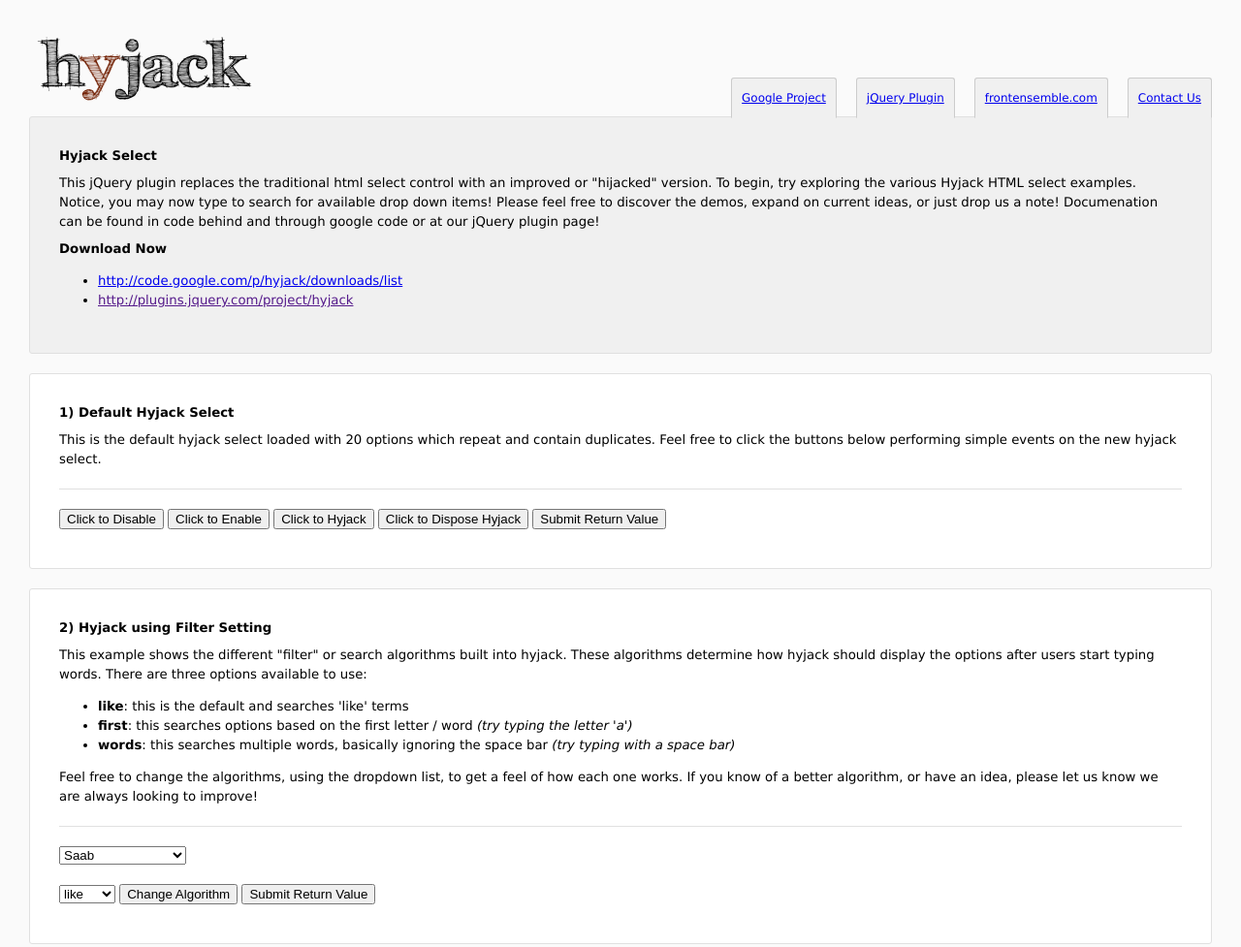
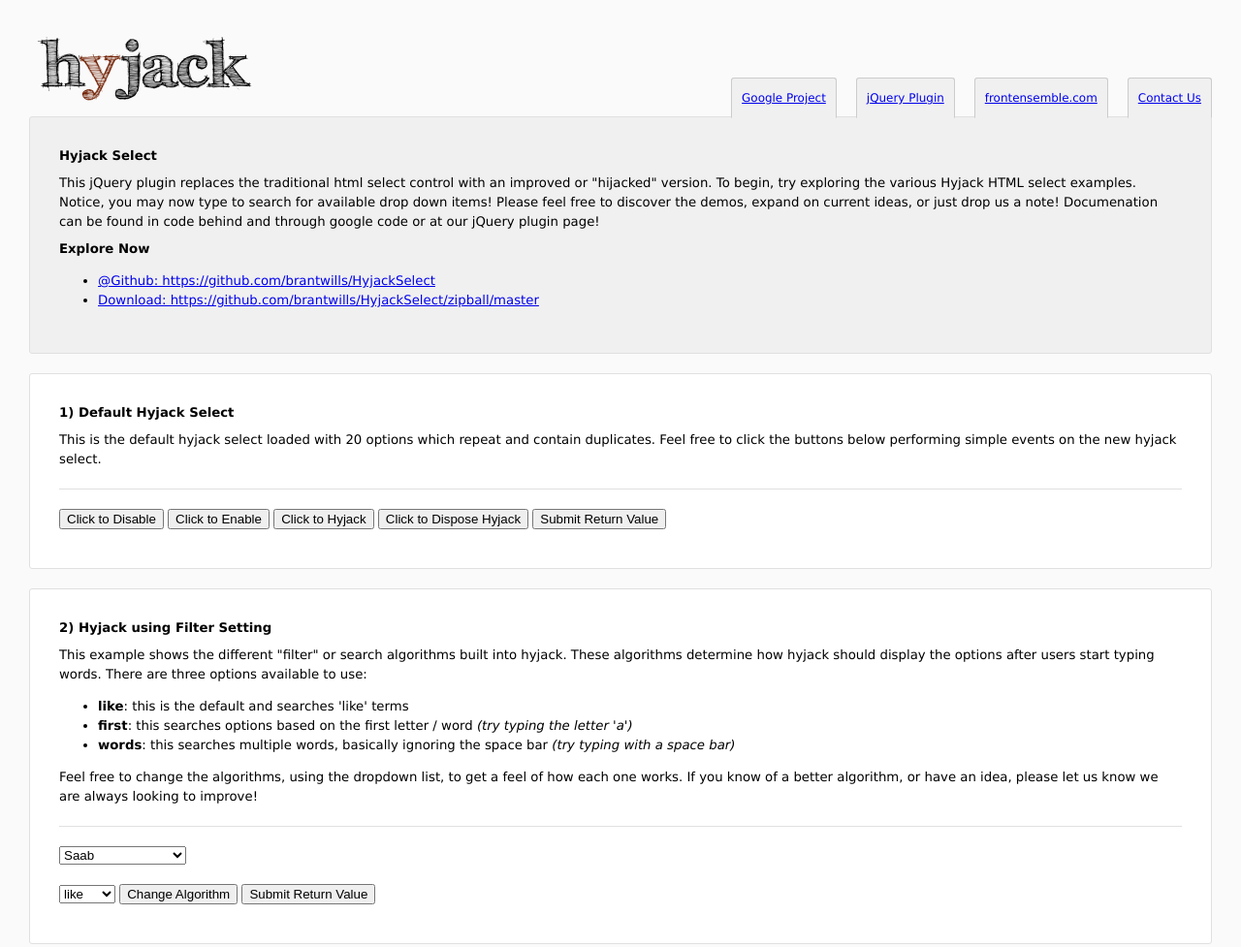
Before and after one commit to jixiangqd/HyjackSelect, a plain HTML site: page index.html in a window 1280 px wide. Shown: the top 977 px of the page at 97% size. Drawn offline with nearby package versions, Linux system fonts and the light colour scheme.

Commit message:
Removed Old Download Links

```diff
--- a/index.html
+++ b/index.html
@@ -87,10 +87,10 @@ Be Excellent to Each Other - http://www.youtube.com/watch?v=ijqnsRqSo2k
 		</p>
 
 
-		<b>Download Now</b>
+		<b>Explore Now</b>
 		<ul>
-			<li><a href="http://code.google.com/p/hyjack/downloads/list" title="Click to see our download list from Google Code" target="_blank">http://code.google.com/p/hyjack/downloads/list</a></li>
-			<li><a href="" title="Click to see our downloads off jQuery" target="_blank">http://plugins.jquery.com/project/hyjack</a></li>
+			<li><a href="https://github.com/brantwills/HyjackSelect" title="Click to see our Github Page" target="_blank">@Github: https://github.com/brantwills/HyjackSelect</a></li>
+			<li><a href="https://github.com/brantwills/HyjackSelect/zipball/master" title="Just go to the Github Download" target="_blank">Download: https://github.com/brantwills/HyjackSelect/zipball/master</a></li>
 		</ul>
 
 
```
